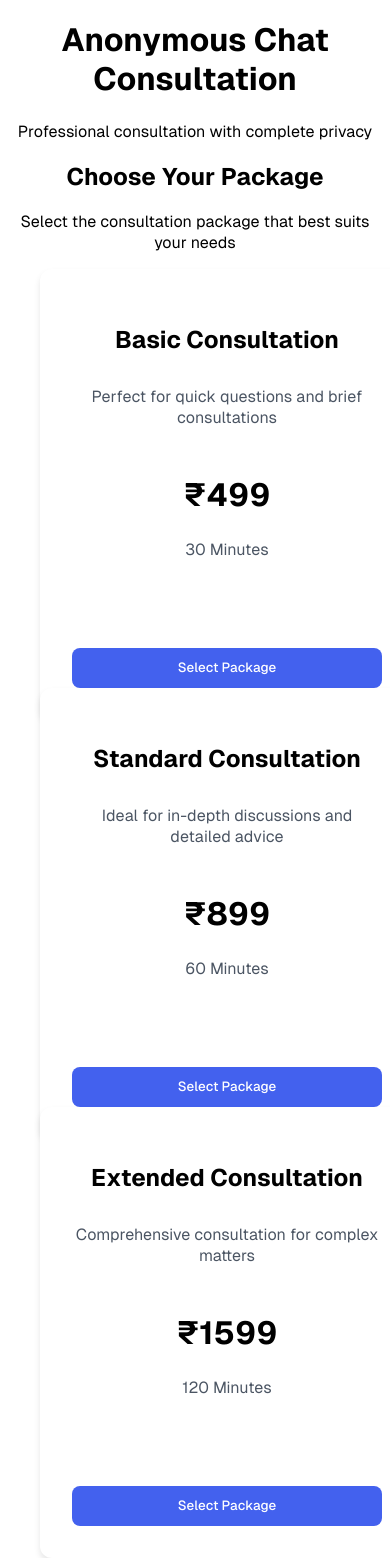
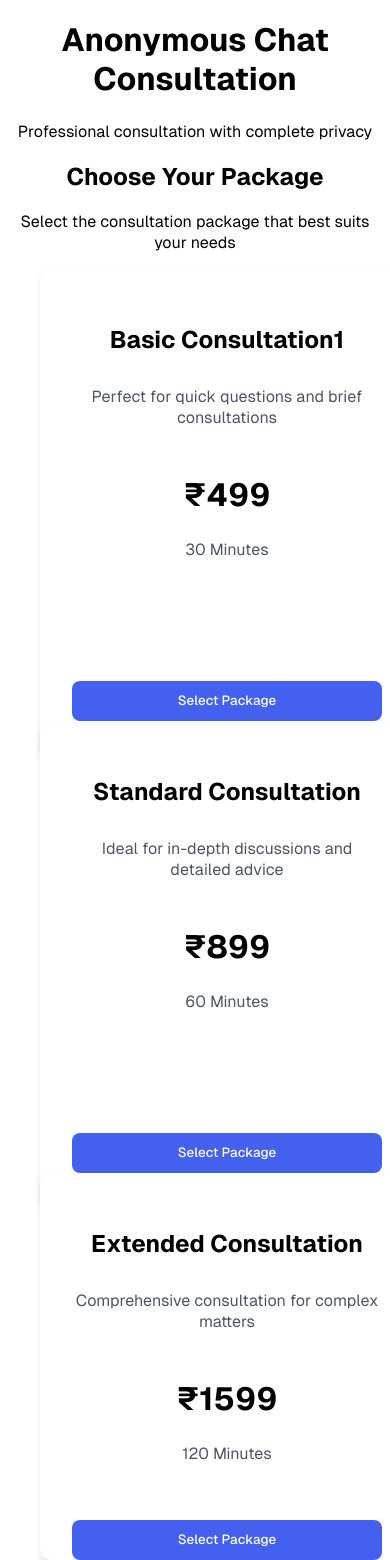
Before and after one commit to gijojohn/anonymousChat, a Next.js app: page / in a window 390 px wide. Shown: the top 1560 px of the page. Built offline with nearby package versions, Linux system fonts and the light colour scheme.

Commit message:
vertical rendering changes for mobile view 1

```diff
--- a/src/components/packages-section.tsx
+++ b/src/components/packages-section.tsx
@@ -6,7 +6,7 @@ import React from 'react';
 const PACKAGES = [
   {
     id: 1,
-    title: 'Basic Consultation',
+    title: 'Basic Consultation1',
     description: 'Perfect for quick questions and brief consultations',
     price: 499,
     duration: '30 Minutes',
--- a/src/components/packages.css
+++ b/src/components/packages.css
@@ -78,4 +78,16 @@
   .packages-grid {
     grid-template-columns: 1fr;
   }
+
+  .package-card {
+    margin-bottom: 2rem;
+    border-bottom: 1px solid #e5e7eb;
+    padding-bottom: 2rem;
+  }
+
+  .package-card:last-child {
+    margin-bottom: 0;
+    border-bottom: none;
+    padding-bottom: 0;
+  }
 }
```
Also changed, not shown: 1 other file (tests, documents, lock files or other folders).
